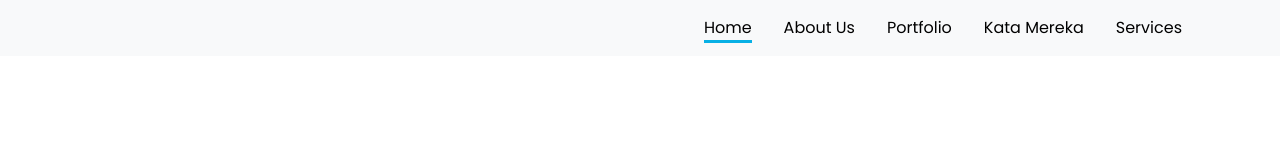
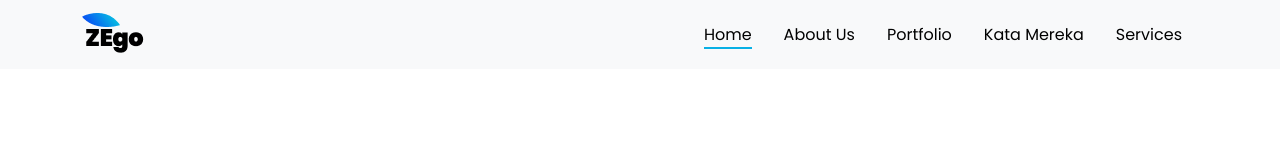
Before and after one commit to Arkunnight/Zego.github.io, a plain HTML site: page index.html in a window 1280 px wide. Shown: the top 160 px of the page. Drawn offline with nearby package versions, Linux system fonts and the light colour scheme.

Commit message:
Update index.html

```diff
--- a/index.html
+++ b/index.html
@@ -14,7 +14,7 @@
   <!--Navbar-->
   <nav class="navbar navbar-expand-lg navbar-light bg-light fixed-top">
   <div class="container-lg">
-    <a class="navbar-brand" href="#"><img src="img/Group 7.png" alt=""></a>
+    <a class="navbar-brand" href="#"><img src="img/Group7.png" alt=""></a>
     <div >
       <ul class="navbar-nav ms-auto mb-2 mb-lg-0 align-items-start" id="nav-menu">
         <li class="nav-item">
```
